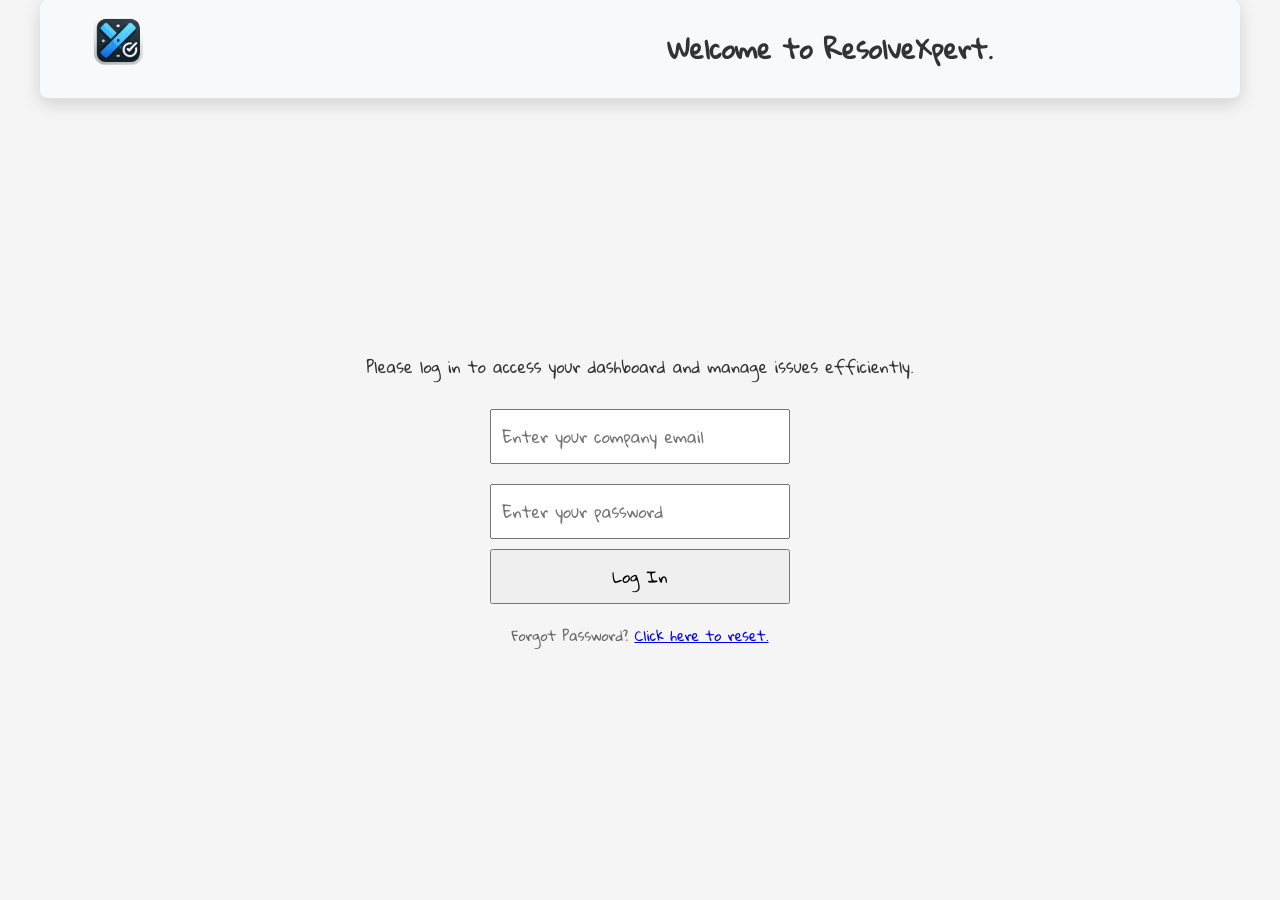
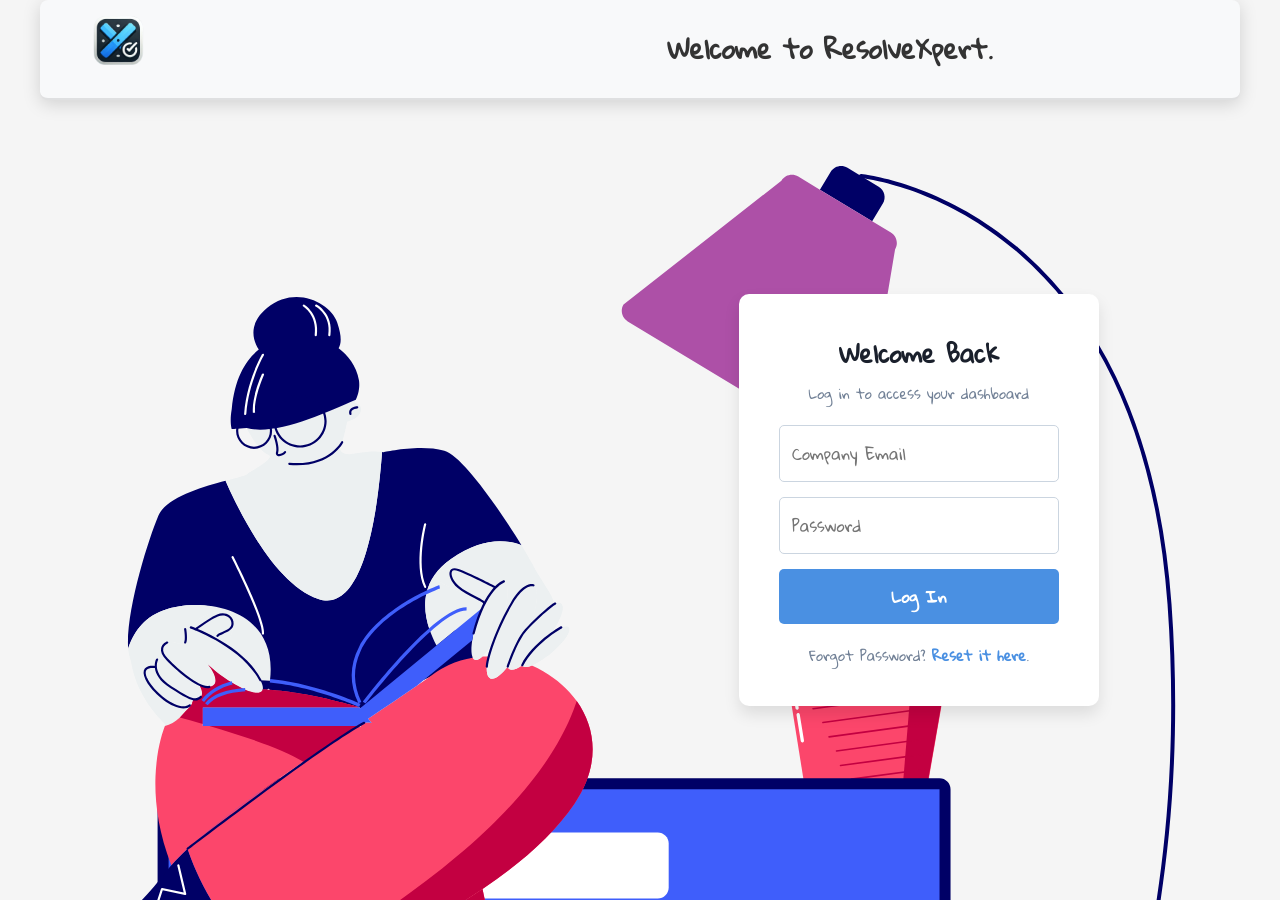
Before and after one commit to ritikaswal27/ResolveXpert, a React (Vite) app in the folder frontend/: page /login in a window 1280 px wide. Built offline with nearby package versions, Linux system fonts and the light colour scheme.

Commit message:
improved UI of login page

```diff
--- a/frontend/src/pages/DashboardPage.jsx
+++ b/frontend/src/pages/DashboardPage.jsx
@@ -1,5 +1,5 @@
 // src/pages/DashboardPage.js
-import React, { useReducer, useState } from 'react';
+import { useReducer, useState } from 'react';
 import styled from 'styled-components';
 import Sidebar from '../components/Sidebar';
 import IssueTable from '../components/IssueTable';
--- a/frontend/src/pages/LoginPage.jsx
+++ b/frontend/src/pages/LoginPage.jsx
@@ -1,93 +1,164 @@
 // src/pages/LoginPage.js
-import React, { useContext, useState } from 'react';
+import { useState } from 'react';
 import styled from 'styled-components';
-
 import { useAuth } from '../context/AuthContext';
 import { useNavigate } from 'react-router-dom';
-import Navbar from '../components/Navbar';
+import BackgroundImage from '../assets/Book-reading.svg';
 
 const LoginPage = () => {
   const { login } = useAuth();
   const navigate = useNavigate();
   const [email, setEmail] = useState('');
   const [password, setPassword] = useState('');
+  const [error, setError] = useState('');
 
   const handleSubmit = async (e) => {
     e.preventDefault();
     try {
       await login(email, password);
       navigate('/dashboard');
-    } catch (error) {
-      console.error('Login failed', error);
+    } catch (err) {
+      console.error('Login failed', err);
+      setError('Invalid login credentials. Please try again.');
     }
   };
 
   return (
-    <Container>
-      <Subtitle>
-        Please log in to access your dashboard and manage issues efficiently.
-      </Subtitle>
+    <Background>
+      <LoginWrapper>
+        <LoginCard>
+          <Title>Welcome Back</Title>
+          <Subtitle>Log in to access your dashboard</Subtitle>
           <Form onSubmit={handleSubmit}>
             <Input
               type='email'
-          placeholder='Enter your company email'
+              placeholder='Company Email'
               value={email}
               onChange={(e) => setEmail(e.target.value)}
             />
             <Input
               type='password'
-          placeholder='Enter your password'
+              placeholder='Password'
               value={password}
               onChange={(e) => setPassword(e.target.value)}
             />
+            {error && <ErrorText>{error}</ErrorText>}
             <LoginButton type='submit'>Log In</LoginButton>
           </Form>
           <ForgotPassword>
-        Forgot Password? <a href='/reset'>Click here to reset.</a>
+            Forgot Password? <a href='/reset'>Reset it here</a>.
           </ForgotPassword>
-    </Container>
+        </LoginCard>
+      </LoginWrapper>
+    </Background>
   );
 };
 
 export default LoginPage;
 
-const Container = styled.div`
+const Background = styled.div`
   display: flex;
-  flex-direction: column;
+  align-items: center;
+  justify-content: flex-end;
+  height: 100vh;
+  background-image: url(${BackgroundImage});
+  background-size: cover;
+  background-repeat: no-repeat;
+  color: #333;
+  overflow: hidden;
+`;
+
+const LoginWrapper = styled.div`
+  display: flex;
   align-items: center;
   justify-content: center;
-  height: 100vh;
-  text-align: center;
+  width: 50%; /* Set the width of the right side */
+  height: 100%;
+  padding-right: 5%; /* Adjust this to control distance from the right edge */
 `;
 
-const Title = styled.h1`
-  margin: 20px 0;
+const LoginCard = styled.div`
+  background: #fff;
+  padding: 40px;
+  border-radius: 10px;
+  box-shadow: 0 8px 16px rgba(0, 0, 0, 0.1);
+  text-align: center;
+  width: 100%;
+  max-width: 360px;
+  animation: fadeIn 0.5s ease-in-out;
+
+  @keyframes fadeIn {
+    from { opacity: 0; transform: translateY(10px); }
+    to { opacity: 1; transform: translateY(0); }
+  }
+`;
+
+const Title = styled.h2`
+  margin-bottom: 10px;
+  font-size: 24px;
+  font-weight: bold;
+  color: #1a202c;
 `;
 
 const Subtitle = styled.p`
   margin-bottom: 20px;
+  font-size: 14px;
+  color: #718096;
 `;
 
 const Form = styled.form`
   display: flex;
   flex-direction: column;
-  width: 300px;
+  gap: 15px;
 `;
 
 const Input = styled.input`
-  padding: 10px;
-  margin: 10px 0;
+  padding: 12px;
+  border: 1px solid #cbd5e0;
+  border-radius: 5px;
   font-size: 16px;
+  transition: all 0.3s ease;
+
+  &:focus {
+    border-color: #4a90e2;
+    outline: none;
+    box-shadow: 0 0 0 2px rgba(66, 153, 225, 0.3);
+  }
+`;
+
+const ErrorText = styled.p`
+  color: #e53e3e;
+  font-size: 14px;
 `;
 
 const LoginButton = styled.button`
-  padding: 10px;
+  padding: 12px;
+  border: none;
+  border-radius: 5px;
+  background-color: #4a90e2;
+  color: #fff;
   font-size: 16px;
   cursor: pointer;
+  font-weight: bold;
+  transition: background-color 0.3s ease;
+
+  &:hover {
+    background-color: #3b7bce;
+  }
 `;
 
 const ForgotPassword = styled.p`
   margin-top: 20px;
   font-size: 14px;
-  color: #666;
+  color: #718096;
+
+  a {
+    color: #4a90e2;
+    text-decoration: none;
+    font-weight: bold;
+
+    &:hover {
+      text-decoration: underline;
+    }
+  }
 `;
```
Also changed, not shown: frontend/src/assets/Book-reading.svg (added), frontend/src/assets/loadingLog.svg (added). Lines whose indentation alone changed are shown as unchanged.
